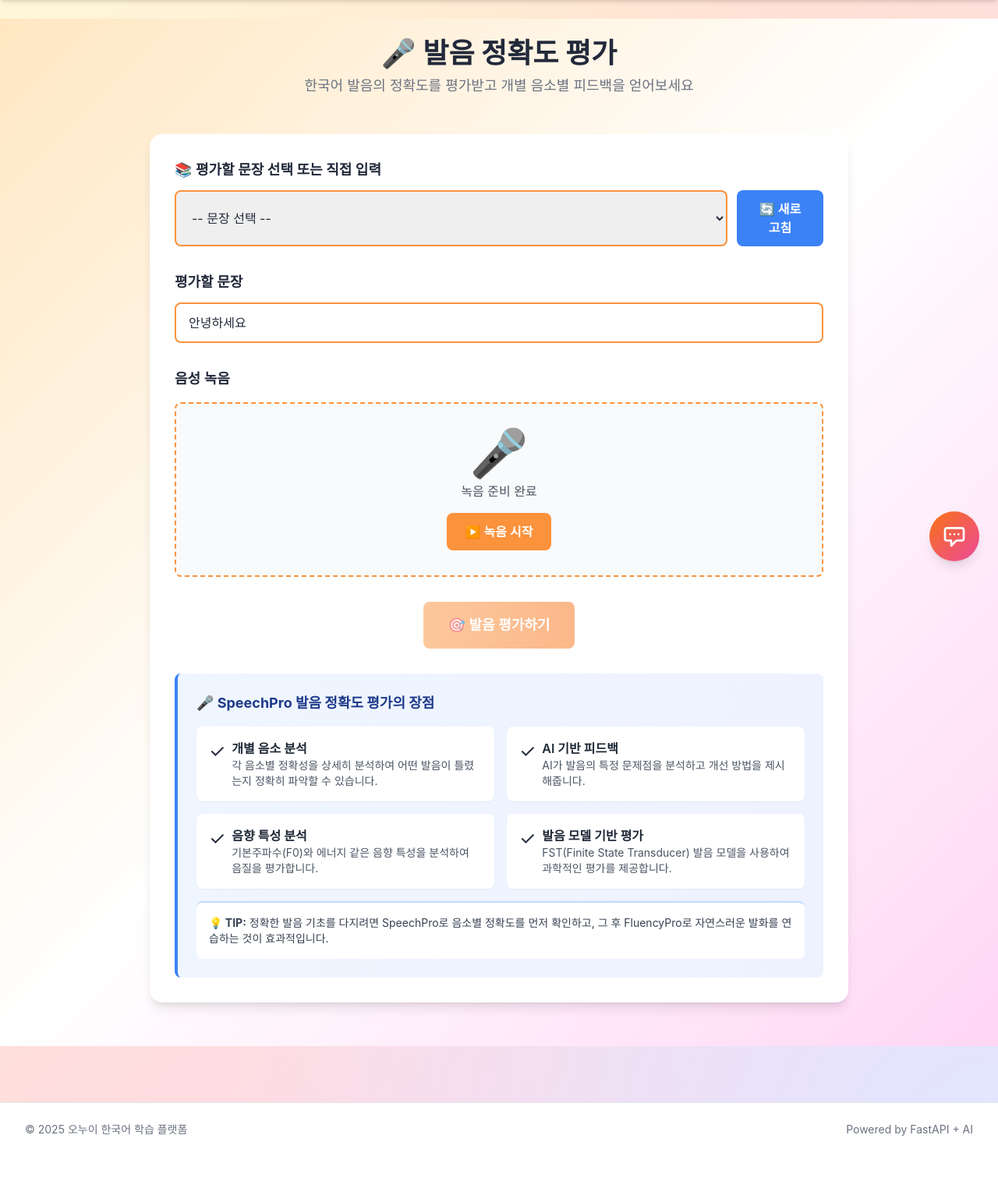
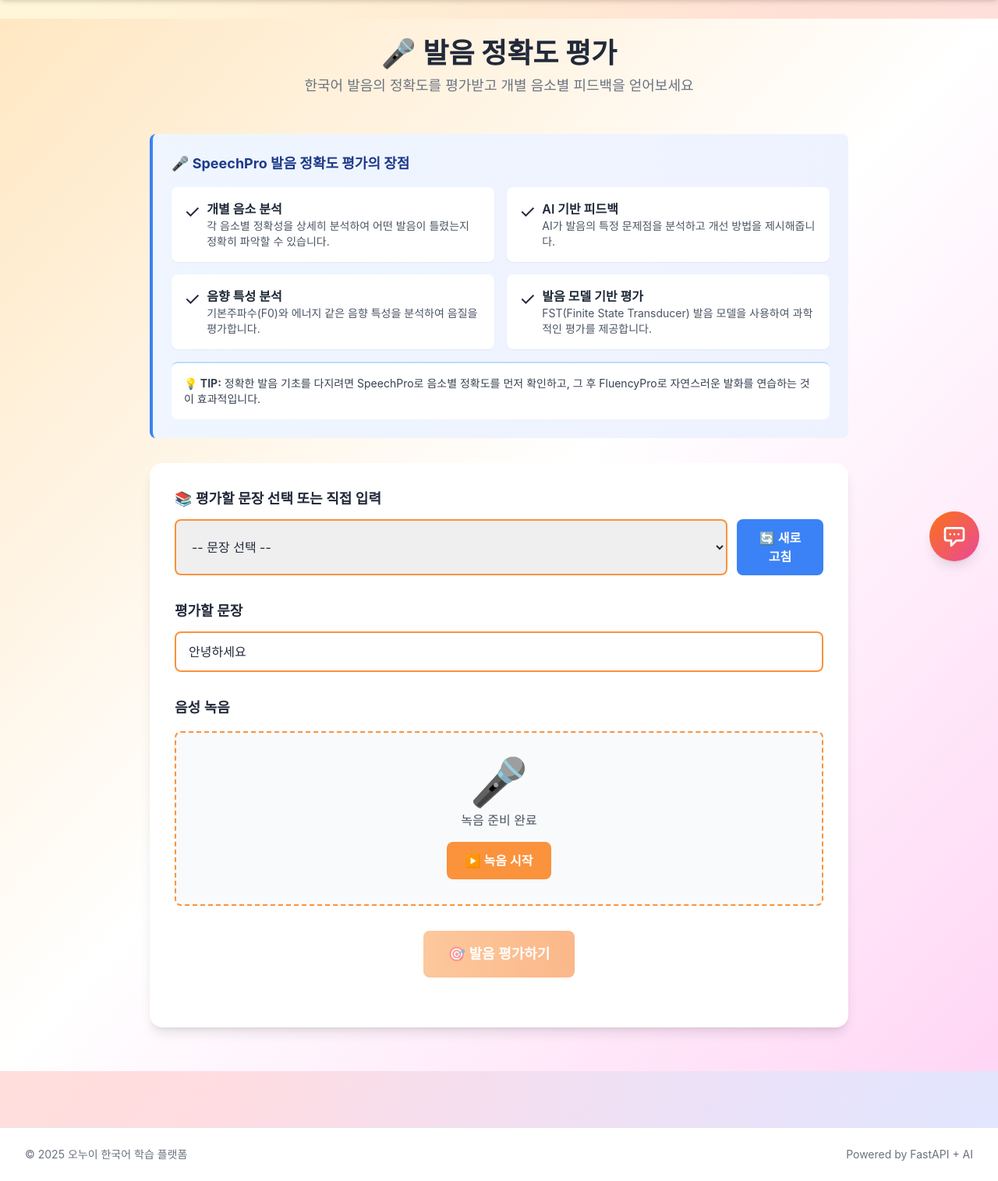
Before and after one commit to babaoflamp/onui-ai, a FastAPI app: page /speechpro-practice in a window 1280 px wide. Shown: the part 56-1571 px from the top of the page at 78% size. Before the commit the page ends 1513 px from the top, so only its background shows below. Run offline with FastAPI, Linux system fonts and the light colour scheme; some libraries are stand-ins or nearby versions; some web fonts are replaced.

Commit message:
fix: 발음 정확도 평가 페이지 - SpeechPro 장점 섹션을 상단으로 이동
- SpeechPro 장점 섹션을 헤더 바로 아래로 이동
- 4가지 핵심 장점을 카드 형태로 한눈에 표시
  - 개별 음소 분석
  - AI 기반 피드백
  - 음향 특성 분석 (F0, 에너지)
  - 발음 모델 기반 평가 (FST)
- SpeechPro와 FluencyPro의 연계 학습 팁 강조
- 메인 카드 아래의 중복 섹션 제거
- 유창성 평가 페이지와 동일한 레이아웃 적용
- 사용자가 페이지 방문 시 즉시 SpeechPro의 가치를 인식할 수 있도록 개선

```diff
--- a/templates/speechpro-practice.html
+++ b/templates/speechpro-practice.html
@@ -1,5 +1,5 @@
-{% extends "base.html" %} {% block title %}발음 정확도 평가 - 오누이 AI{% endblock %}
-{% block content %}
+{% extends "base.html" %} {% block title %}발음 정확도 평가 - 오누이 AI{%
+endblock %} {% block content %}
 <div
   class="min-h-screen bg-gradient-to-br from-[var(--bg1)] via-white to-[var(--bg2)] p-6"
 >
@@ -12,6 +12,74 @@
       <p class="text-[var(--text-sub)] text-lg">
         한국어 발음의 정확도를 평가받고 개별 음소별 피드백을 얻어보세요
       </p>
+    </div>
+
+    <!-- SpeechPro 장점 섹션 -->
+    <div class="bg-gradient-to-r from-blue-50 to-indigo-50 p-6 rounded-lg border-l-4 border-blue-500 mb-8">
+      <h3 class="text-lg font-bold text-blue-900 mb-4">
+        🎤 SpeechPro 발음 정확도 평가의 장점
+      </h3>
+
+      <div class="grid grid-cols-1 md:grid-cols-2 gap-4 mb-4">
+        <div class="bg-white p-4 rounded-lg shadow-sm">
+          <div class="flex items-start gap-2">
+            <span class="text-2xl">✓</span>
+            <div>
+              <h4 class="font-semibold text-gray-800">개별 음소 분석</h4>
+              <p class="text-sm text-gray-600">
+                각 음소별 정확성을 상세히 분석하여 어떤 발음이 틀렸는지 정확히
+                파악할 수 있습니다.
+              </p>
+            </div>
+          </div>
+        </div>
+
+        <div class="bg-white p-4 rounded-lg shadow-sm">
+          <div class="flex items-start gap-2">
+            <span class="text-2xl">✓</span>
+            <div>
+              <h4 class="font-semibold text-gray-800">AI 기반 피드백</h4>
+              <p class="text-sm text-gray-600">
+                AI가 발음의 특정 문제점을 분석하고 개선 방법을 제시해줍니다.
+              </p>
+            </div>
+          </div>
+        </div>
+
+        <div class="bg-white p-4 rounded-lg shadow-sm">
+          <div class="flex items-start gap-2">
+            <span class="text-2xl">✓</span>
+            <div>
+              <h4 class="font-semibold text-gray-800">음향 특성 분석</h4>
+              <p class="text-sm text-gray-600">
+                기본주파수(F0)와 에너지 같은 음향 특성을 분석하여 음질을
+                평가합니다.
+              </p>
+            </div>
+          </div>
+        </div>
+
+        <div class="bg-white p-4 rounded-lg shadow-sm">
+          <div class="flex items-start gap-2">
+            <span class="text-2xl">✓</span>
+            <div>
+              <h4 class="font-semibold text-gray-800">발음 모델 기반 평가</h4>
+              <p class="text-sm text-gray-600">
+                FST(Finite State Transducer) 발음 모델을 사용하여 과학적인
+                평가를 제공합니다.
+              </p>
+            </div>
+          </div>
+        </div>
+      </div>
+
+      <div class="bg-white p-4 rounded-lg border-t-2 border-blue-200">
+        <p class="text-sm text-gray-700">
+          <strong>💡 TIP:</strong> 정확한 발음 기초를 다지려면 SpeechPro로
+          음소별 정확도를 먼저 확인하고, 그 후 FluencyPro로 자연스러운 발화를
+          연습하는 것이 효과적입니다.
+        </p>
+      </div>
     </div>
 
     <!-- 메인 카드 -->
@@ -157,60 +225,6 @@
         >
           🎯 발음 평가하기
         </button>
-      </div>
-
-      <!-- SpeechPro 정보 섹션 -->
-      <div class="bg-gradient-to-r from-blue-50 to-indigo-50 p-6 rounded-lg border-l-4 border-blue-500">
-        <h3 class="text-lg font-bold text-blue-900 mb-4">🎤 SpeechPro 발음 정확도 평가의 장점</h3>
-
-        <div class="grid grid-cols-1 md:grid-cols-2 gap-4 mb-4">
-          <div class="bg-white p-4 rounded-lg shadow-sm">
-            <div class="flex items-start gap-2">
-              <span class="text-2xl">✓</span>
-              <div>
-                <h4 class="font-semibold text-gray-800">개별 음소 분석</h4>
-                <p class="text-sm text-gray-600">각 음소별 정확성을 상세히 분석하여 어떤 발음이 틀렸는지 정확히 파악할 수 있습니다.</p>
-              </div>
-            </div>
-          </div>
-
-          <div class="bg-white p-4 rounded-lg shadow-sm">
-            <div class="flex items-start gap-2">
-              <span class="text-2xl">✓</span>
-              <div>
-                <h4 class="font-semibold text-gray-800">AI 기반 피드백</h4>
-                <p class="text-sm text-gray-600">AI가 발음의 특정 문제점을 분석하고 개선 방법을 제시해줍니다.</p>
-              </div>
-            </div>
-          </div>
-
-          <div class="bg-white p-4 rounded-lg shadow-sm">
-            <div class="flex items-start gap-2">
-              <span class="text-2xl">✓</span>
-              <div>
-                <h4 class="font-semibold text-gray-800">음향 특성 분석</h4>
-                <p class="text-sm text-gray-600">기본주파수(F0)와 에너지 같은 음향 특성을 분석하여 음질을 평가합니다.</p>
-              </div>
-            </div>
-          </div>
-
-          <div class="bg-white p-4 rounded-lg shadow-sm">
-            <div class="flex items-start gap-2">
-              <span class="text-2xl">✓</span>
-              <div>
-                <h4 class="font-semibold text-gray-800">발음 모델 기반 평가</h4>
-                <p class="text-sm text-gray-600">FST(Finite State Transducer) 발음 모델을 사용하여 과학적인 평가를 제공합니다.</p>
-              </div>
-            </div>
-          </div>
-        </div>
-
-        <div class="bg-white p-4 rounded-lg border-t-2 border-blue-200">
-          <p class="text-sm text-gray-700">
-            <strong>💡 TIP:</strong> 정확한 발음 기초를 다지려면 SpeechPro로 음소별 정확도를 먼저 확인하고,
-            그 후 FluencyPro로 자연스러운 발화를 연습하는 것이 효과적입니다.
-          </p>
-        </div>
       </div>
     </div>
 
```
Also changed, not shown: templates/fluency-practice.html (+24 -8 lines), 1 other file.
